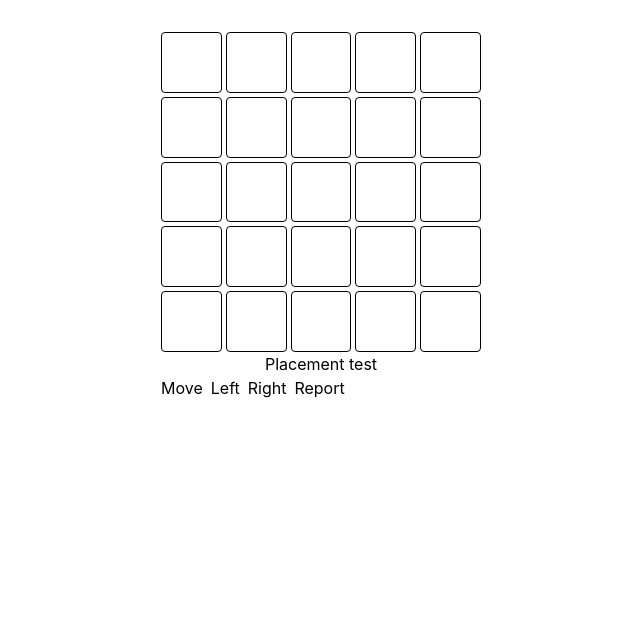
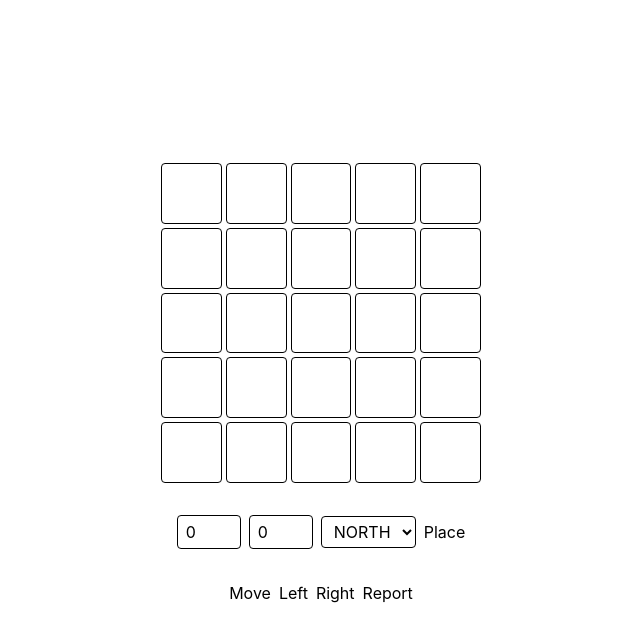
Before and after one commit to mallo03/toy-robot, a React (Vite) app: page / in a window 1280 px wide. Shown: the top 642 px of the page, without its empty margins (319-959 px from the left). Built offline with nearby package versions, Linux system fonts and the light colour scheme.

Commit message:
feat: implemented place button

```diff
--- a/src/App.jsx
+++ b/src/App.jsx
@@ -1,5 +1,13 @@
 import { useState } from "react";
-import { place, move, left, right, report, GRID_SIZE } from "./logic/robot";
+import {
+  place,
+  move,
+  left,
+  right,
+  report,
+  GRID_SIZE,
+  DIRECTIONS,
+} from "./logic/robot";
 import robotImg from "./assets/toy-robot.png";
 
 const commands = { place, move, left, right, report };
@@ -32,16 +40,27 @@ function App() {
     setOutputLog({ input, ok: result.ok, message: result.message });
   }
 
+  function handlePlace(e) {
+    e.preventDefault();
+    const data = new FormData(e.target);
+    run(
+      "place",
+      Number(data.get("x")),
+      Number(data.get("y")),
+      data.get("facing"),
+    );
+  }
+
   return (
     <>
-      <div className="p-8 flex item-center justify-center gap-4">
-        <div className="flex flex-col">
+      <div className="min-h-screen items-center p-8 flex justify-center gap-4">
+        <div className="flex flex-col space-y-8">
           <div className="grid grid-cols-5 gap-1 w-80">
             {rows.flatMap((y) =>
               cols.map((x) => (
                 <div
                   key={`${x}-${y}`}
-                  className="aspect-square flex items-center justify-center rounded border border-black-300 bg-white"
+                  className="aspect-square flex items-center justify-center rounded border bg-white"
                 >
                   {robot && robot.x === x && robot.y === y && (
                     <img
@@ -54,10 +73,36 @@ function App() {
             )}
           </div>
 
-          <button onClick={() => run("place", 0, 0, "NORTH")}>
-            Placement test
-          </button>
-          <div className="flex gap-2">
+          <form
+            onSubmit={handlePlace}
+            className="flex gap-2 justify-center items-center"
+          >
+            <input
+              type="number"
+              name="x"
+              defaultValue={0}
+              className="w-16 border rounded px-2 py-1"
+            />
+            <input
+              type="number"
+              name="y"
+              defaultValue={0}
+              className="w-16 border rounded px-2 py-1"
+            />
+            <select
+              name="facing"
+              defaultValue="NORTH"
+              className="border rounded px-2 py-1"
+            >
+              {DIRECTIONS.map((x) => (
+                <option key={x} value={x}>
+                  {x}
+                </option>
+              ))}
+            </select>
+            <button type="submit">Place</button>
+          </form>
+          <div className="flex gap-2 justify-center">
             <button className="" onClick={() => run("move")}>
               Move
             </button>
@@ -65,12 +110,19 @@ function App() {
             <button onClick={() => run("right")}>Right</button>
             <button onClick={() => run("report")}>Report</button>
           </div>
-          <div>
+          <div className="flex flex-col">
             {outputLog && (
               <p
                 className={`font-mono ${outputLog.ok ? "text-green-600" : "text-red-600"}`}
               >
-                {outputLog.ok ? "Success" : "Fail"} {outputLog.name}{" "}
+                {outputLog.ok ? "Successesful" : "Failed"}{" "}
+                {outputLog.input}{" "}
+              </p>
+            )}
+            {outputLog && (
+              <p
+                className={`font-mono ${outputLog.ok ? "text-green-600" : "text-red-600"}`}
+              >
                 {outputLog.message}
               </p>
             )}
--- a/src/logic/robot.js
+++ b/src/logic/robot.js
@@ -1,5 +1,5 @@
 export const GRID_SIZE = 5;
-const DIRECTIONS = ["NORTH", "EAST", "SOUTH", "WEST"];
+export const DIRECTIONS = ["NORTH", "EAST", "SOUTH", "WEST"];
 
 // All funcs need to return ok: true or false (failed or succeeded)
 // Robot should look like { x: 1, y: 2, facing: 'NORTH' }
```
